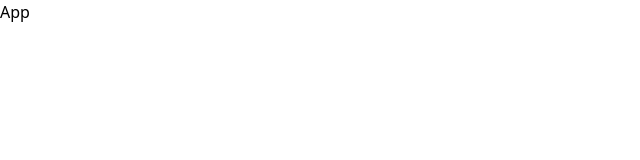
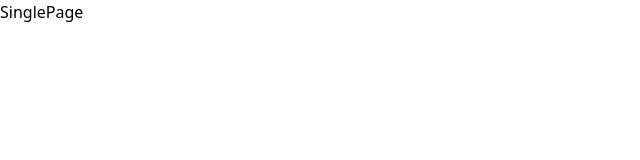
Before and after one commit to SuccessEnehikhuere/NewsAggregator, a React (Vite) app: page /singlepage in a window 1280 px wide. Shown: the top 160 px of the page, without its empty margins (0-640 px from the left). Built offline with nearby package versions, Linux system fonts and the light colour scheme.

Commit message:
"set up pages and components"

```diff
--- a/src/App.tsx
+++ b/src/App.tsx
@@ -1,8 +1,26 @@
 import React from 'react'
+import { createBrowserRouter, RouterProvider } from 'react-router-dom'
+import {Landing, Login, SinglePage} from './pages';
+
+const router = createBrowserRouter([
+  {
+    path: '/',
+    element: <Landing/>
+  },
+  {
+    path: '/login',
+    element: <Login />
+  },
+  {
+    path: '/singlepage',
+    element: <SinglePage/>
+  }
+])
 
 const App = () => {
-  return (
-    <div>App</div>
+  return(
+   <RouterProvider router={router} />
+
   )
 }
 
--- /dev/null
+++ b/src/components/SearchInput.tsx
@@ -0,0 +1,9 @@
+import React from 'react'
+
+const SearchInput = () => {
+  return (
+    <div>SearchInput</div>
+  )
+}
+
+export default SearchInput
--- /dev/null
+++ b/src/pages/Landing.tsx
@@ -0,0 +1,9 @@
+import React from 'react'
+
+const Landing = () => {
+  return (
+    <div>Landing</div>
+  )
+}
+
+export default Landing
--- /dev/null
+++ b/src/pages/Login.tsx
@@ -0,0 +1,9 @@
+import React from 'react'
+
+const Login = () => {
+  return (
+    <div>Login</div>
+  )
+}
+
+export default Login
--- /dev/null
+++ b/src/pages/SinglePage.tsx
@@ -0,0 +1,9 @@
+import React from 'react'
+
+const SinglePage = () => {
+  return (
+    <div>SinglePage</div>
+  )
+}
+
+export default SinglePage
--- /dev/null
+++ b/src/pages/index.js
@@ -0,0 +1,3 @@
+export {default as Landing} from './Landing';
+export {default as Login} from './Login';
+export {default as SinglePage} from './SinglePage'
```
